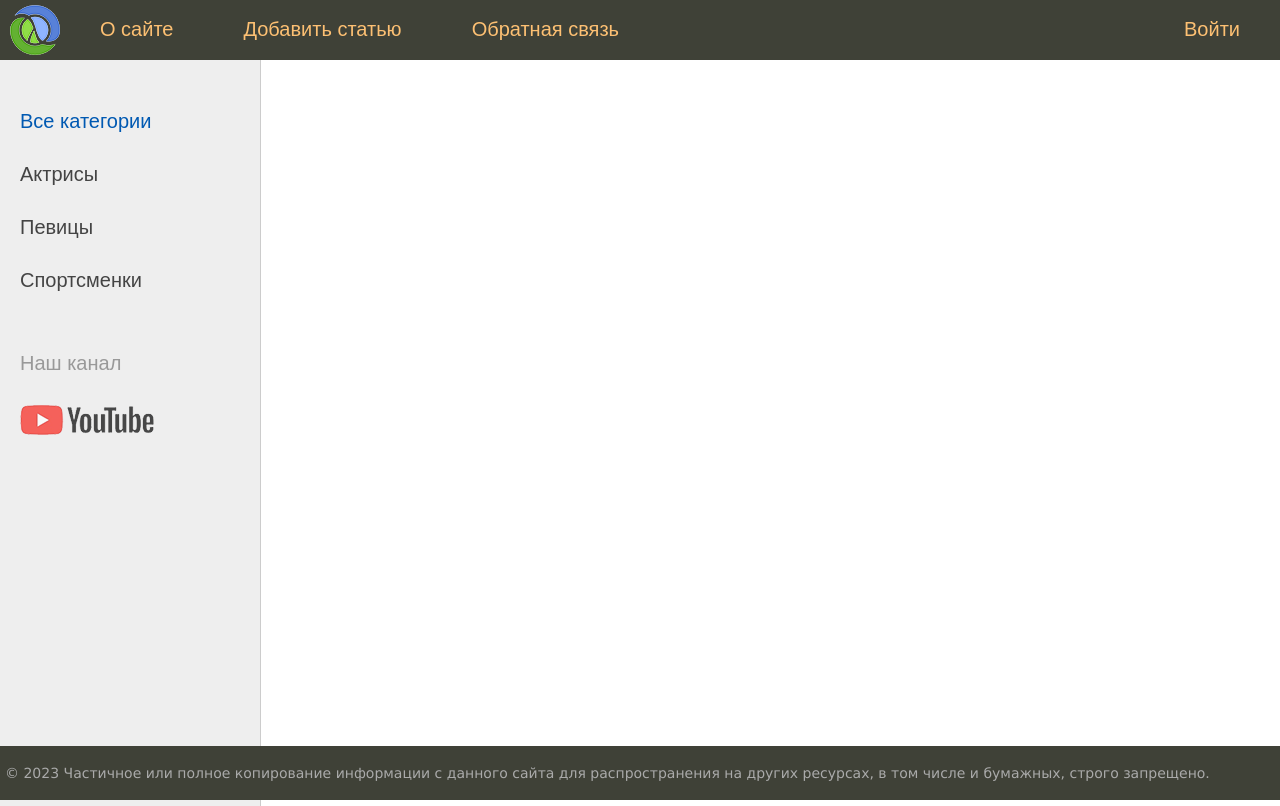
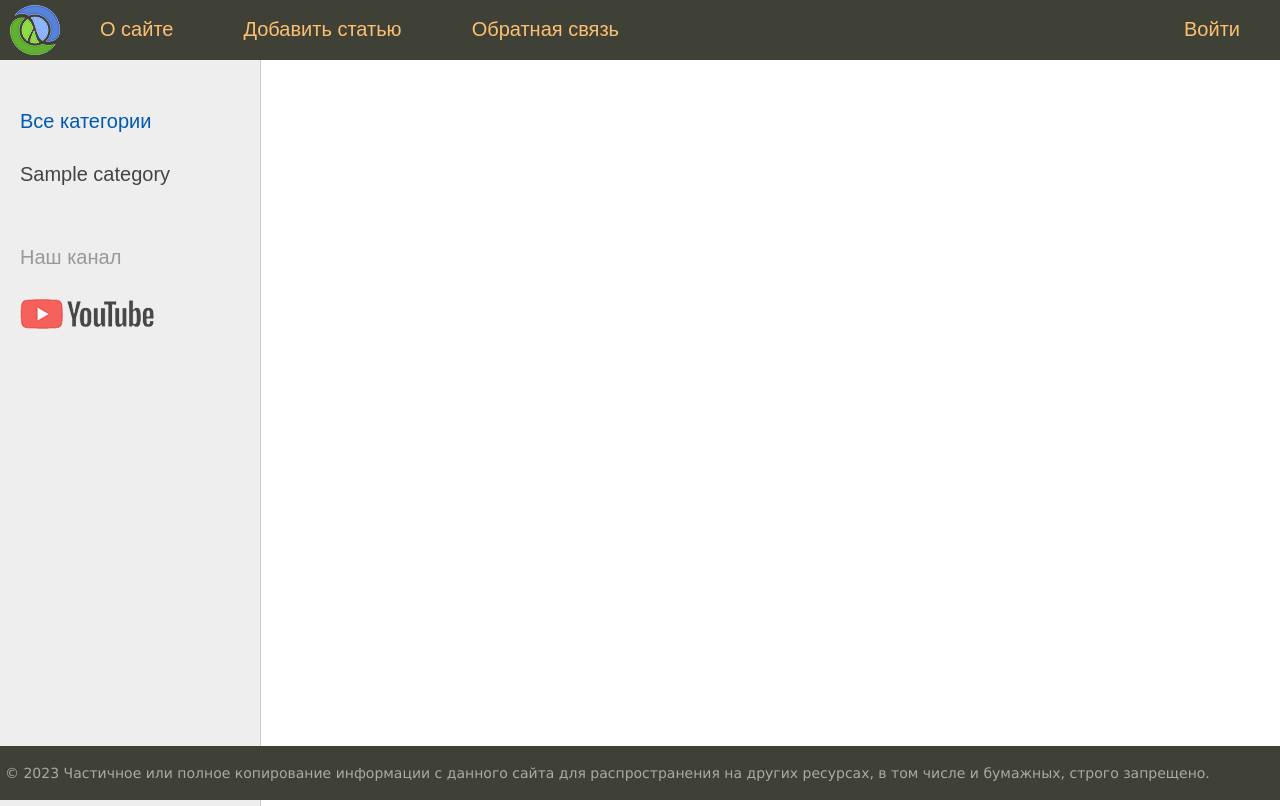
Before and after one commit to 52ivepub/dj_goods, a Django app: page / in a window 1280 px wide. Run offline with Django 5.2, Linux system fonts and the light colour scheme; tables that the repository leaves empty hold one stand-in row (values such as "Sample post").

Commit message:
category

```diff
--- a/sitewomen/templates/base.html
+++ b/sitewomen/templates/base.html
@@ -36,7 +36,7 @@
 	{% else %}
 	<li><a href="{% url 'home' %}">Все категории</a></li>
 	{% endif %}
-	{% getcats as categories %}
+
 
 
 		{% show_categories  cat_selected %}
--- a/sitewomen/women/models.py
+++ b/sitewomen/women/models.py
@@ -48,3 +48,7 @@ class Category(models.Model):
 
     def __str__(self):
         return self.name
+
+
+    def get_absolute_url(self):
+        return reverse('category', kwargs={'cat_slug': self.slug})
--- a/sitewomen/women/templates/women/index.html
+++ b/sitewomen/women/templates/women/index.html
@@ -3,7 +3,11 @@
 {% block content %}
 <ul class="list-articles">
 	{% for p in posts %}
-			<li><h2>{{p.title}}</h2>
+			<li><div class="article-panel">
+	<p class="first">Категория: {{p.cat.name}}</p>
+	<p class="last">Дата: {{p.time_update|date:"d-m-Y H:i:s"}}</p>
+	</div>
+	<h2>{{p.title}}</h2>
     {% autoescape  off %}
 	{{p.content|linebreaks|truncatewords:50}}
     {% endautoescape  %}
--- a/sitewomen/women/templates/women/list_categories.html
+++ b/sitewomen/women/templates/women/list_categories.html
@@ -3,7 +3,7 @@
 <li class='selected'>{{cat.name}}</li>
 
 {% else %}
-<li><a href="{% url 'category' cat.id %}">{{cat.name}}</a></li>
+<li><a href="{{ cat.get_absolute_url }}">{{cat.name}}</a></li>
 {% endif %}
 
 {% endfor %}
--- a/sitewomen/women/templatetags/women_tags.py
+++ b/sitewomen/women/templatetags/women_tags.py
@@ -1,15 +1,11 @@
 from django import template
+from women.models import Category
 import women.views as views
 
 register = template.Library()
 
 
-@register.simple_tag(name='getcats')
-def get_categories():
-    return views.cats_db
-
-
 @register.inclusion_tag('women/list_categories.html')
 def show_categories(cat_selected=0):
-    cats = views.cats_db
+    cats = Category.objects.all()
     return {'cats': cats, 'cat_selected': cat_selected}
--- a/sitewomen/women/urls.py
+++ b/sitewomen/women/urls.py
@@ -13,6 +13,6 @@ urlpatterns = [
     path('contact/', views.contact, name='contact'),
     path('login/', views.login, name='login'),
     path('post/<slug:post_slug>/', views.show_post, name='post'),
-    path('category/<int:cat_id>/', views.show_category, name='category'),
+    path('category/<slug:cat_slug>/', views.show_category, name='category'),
 
 ]
--- a/sitewomen/women/views.py
+++ b/sitewomen/women/views.py
@@ -4,7 +4,7 @@ from django.urls import reverse
 from django.template.loader import render_to_string
 from django.template.defaultfilters import slugify
 
-from .models import Women
+from .models import Category, Women
 
 menu = [{'title': "О сайте", 'url_name': 'about'},
         {'title': "Добавить статью", 'url_name': 'addpage'},
@@ -71,11 +71,13 @@ def page_not_found(request, exception):
     return HttpResponseNotFound("<h1>Страница не найдена</h1>")
 
 
-def show_category(request, cat_id):
+def show_category(request, cat_slug):
+    category = get_object_or_404(Category, slug=cat_slug)
+    posts = Women.published.filter(cat_id=category.pk)
     data = {
-        'title': 'Отображение по рубрикам',
+        'title': f'Рубрика {category.name}',
         'menu': menu,
-        'posts': data_db,
-        'cat_selected': cat_id,
+        'posts': posts,
+        'cat_selected': category.pk,
     }
     return render(request, 'women/index.html', context=data)
```
